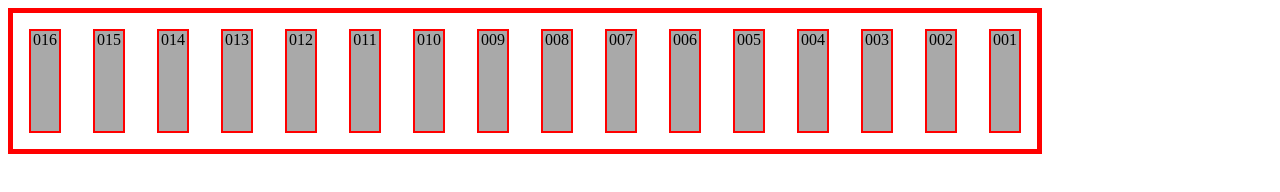
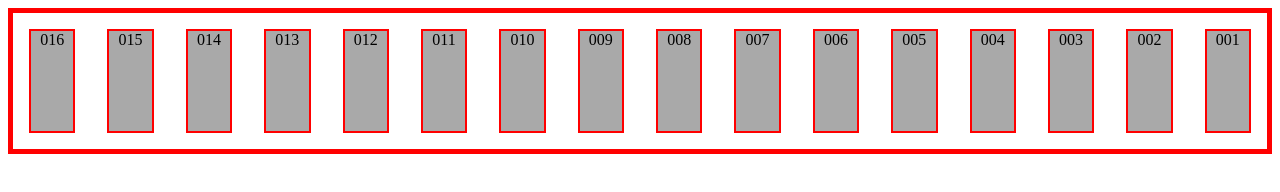
Before and after one commit to fbw-d09/uib-layout-flex-QuanXuuu, a website: page challenges/02/index.html in a window 1280 px wide. Drawn offline with Linux system fonts and the light colour scheme.

Commit message:
Add styling

```diff
--- a/challenges/02/main.css
+++ b/challenges/02/main.css
@@ -4,7 +4,7 @@ body
     display: flex;
     flex-direction: row-reverse;
     border: 5px solid red;
-    width: 80vw;
+    /* width: 80vw; */
 }
 
 div {
```
